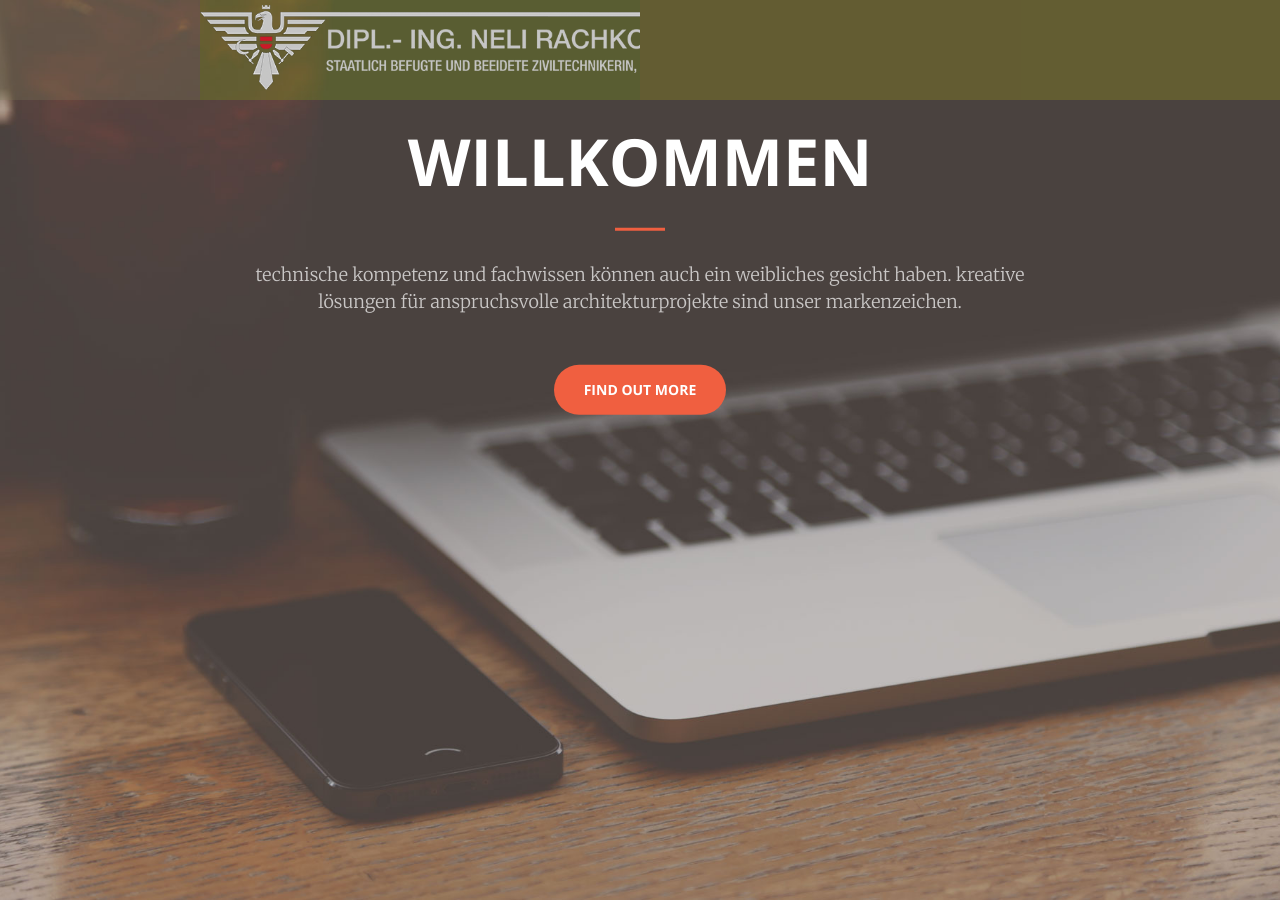
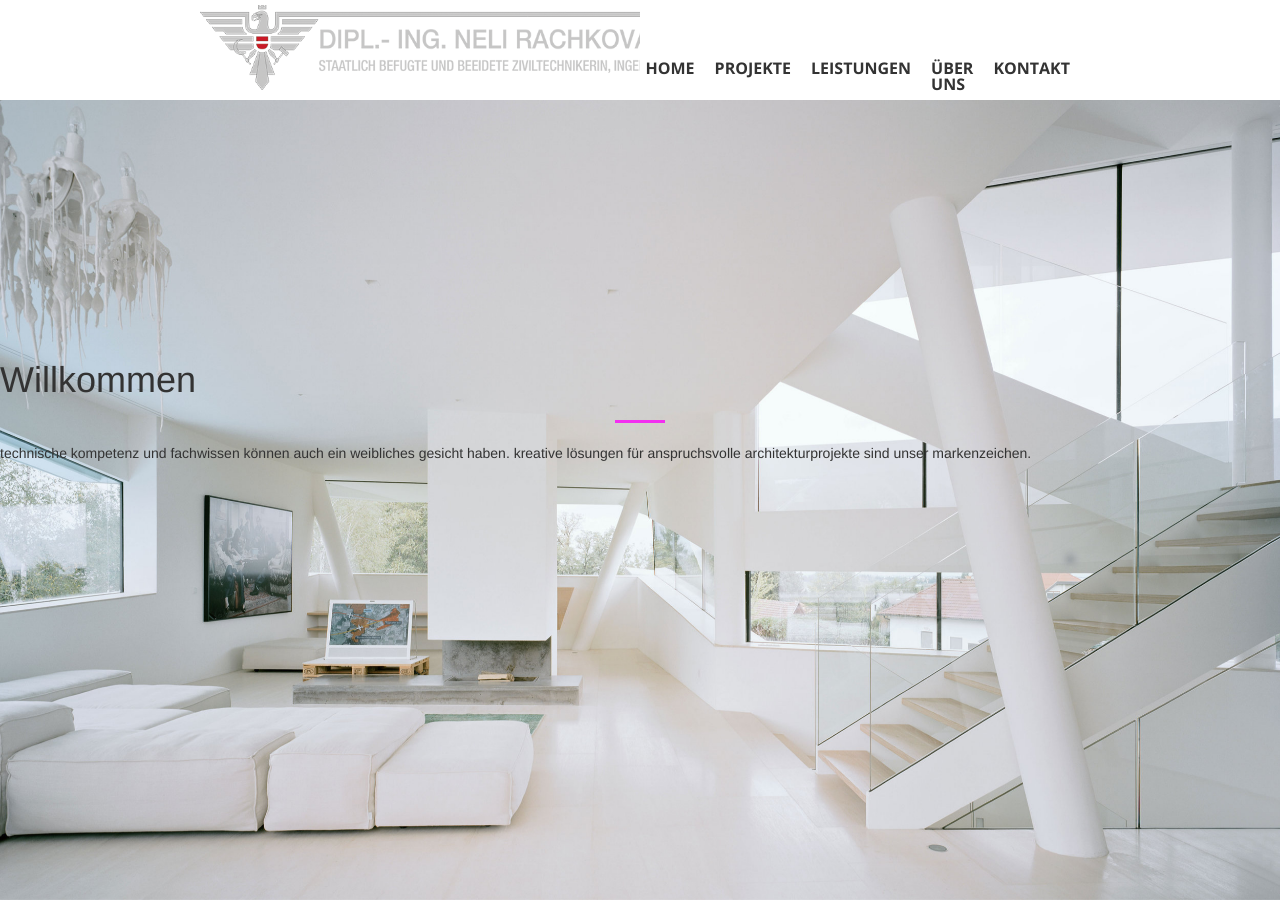
Before and after one commit to rachkova/homepage, a Jekyll site: the page built from index.html, in a window 1280 px wide and 900 px high. Built offline with Jekyll 4.4.1, drawn with Linux system fonts in a browser that asks for light colours; some of the changed text lies outside the part shown.

Commit message:
continue

```diff
--- a/_includes/head.html
+++ b/_includes/head.html
@@ -42,14 +42,16 @@ Kreative Lösungen für anspruchsvolle Architekturprojekte sind unser Markenzeic
     <!-- Custom Fonts -->
     <link href='https://fonts.googleapis.com/css?family=Open+Sans:300italic,400italic,600italic,700italic,800italic,400,300,600,700,800' rel='stylesheet' type='text/css'>
     <link href='https://fonts.googleapis.com/css?family=Merriweather:400,300,300italic,400italic,700,700italic,900,900italic' rel='stylesheet' type='text/css'>
-    <link rel="stylesheet" href="font-awesome/css/font-awesome.min.css" type="text/css">
+    <!-- <link rel="stylesheet" href="font-awesome/css/font-awesome.min.css" type="text/css"> -->
 
     <!-- Plugin CSS -->
     <link rel="stylesheet" href="css/animate.min.css" type="text/css">
 
     <!-- Custom CSS -->
-    <link rel="stylesheet" href="css/main.css" type="text/css">
+    <!-- <link rel="stylesheet" href="css/main.css" type="text/css"> -->
+    <link rel="stylesheet" href="css/rachkova-main.css" type="text/css">
     <link rel="stylesheet" href="css/rachkova-navigation.css" type="text/css">
+    <link rel="stylesheet" href="css/rachkova-header.css" type="text/css">
 
     <!-- HTML5 Shim and Respond.js IE8 support of HTML5 elements and media queries -->
     <!-- WARNING: Respond.js doesn't work if you view the page via file:// -->
--- a/_includes/header.html
+++ b/_includes/header.html
@@ -1,11 +1,15 @@
 <header>
-    <div class="header-content">
-        <div class="header-content-inner">
+
+    <div class="header-content-rachkova">
+
+
             <h1>Willkommen</h1>
+
             <hr>
+
             <p>technische kompetenz und fachwissen können auch ein weibliches gesicht haben.
 kreative lösungen für anspruchsvolle architekturprojekte sind unser markenzeichen.</p>
-            <a href="#about" class="btn btn-primary btn-xl page-scroll">Find Out More</a>
-        </div>
+
+
     </div>
 </header>
--- a/_includes/nav.html
+++ b/_includes/nav.html
@@ -6,7 +6,15 @@
     <img src="../img/rachkova-logo.png">
   </div>
 
-  <div class="nav-menu"></div>
+  <div class="nav-menu">
+    <div class="nav-element">Home</div>
+    <div class="nav-element">Projekte</div>
+    <div class="nav-element">Leistungen</div>
+    <div class="nav-element">Über Uns</div>
+    <div class="nav-element">Kontakt</div>
+
+
+  </div>
 
   <div class="nav-right-spacer"></div>
 </div>
--- a/_includes/scripts.html
+++ b/_includes/scripts.html
@@ -5,12 +5,12 @@
 <script src="js/bootstrap.min.js"></script>
 
 <!-- Plugin JavaScript -->
-<script src="js/jquery.easing.min.js"></script>
-<script src="js/jquery.fittext.js"></script>
-<script src="js/wow.min.js"></script>
+<!-- <script src="js/jquery.easing.min.js"></script> -->
+<!-- <script src="js/jquery.fittext.js"></script> -->
+<!-- <script src="js/wow.min.js"></script> -->
 
 <!-- Custom Theme JavaScript -->
-<script src="js/creative.js"></script>
+<!-- <script src="js/creative.js"></script> -->
 <!-- Rachkova Scripts -->
 <script src="js/rachkova.js"></script>
 <script src="js/viewport.js"></script>
--- a/_layouts/front.html
+++ b/_layouts/front.html
@@ -7,12 +7,13 @@
 
   {% include nav.html %}
   {% include header.html %}
-  {% include call-to-action.html %}
+  {% comment %}
+    <!--
 
 
-  {% comment %}
 
-    <!--
+
+      {% include call-to-action.html %}
       {% include services.html %}
       {% include portfolio.html %}
       {% include aside.html %}
--- /dev/null
+++ b/css/rachkova-header.scss
@@ -0,0 +1,39 @@
+---
+---
+
+header {
+
+    position: relative;
+
+    background-size: cover;
+    background-position: center;
+    background-image: url("../img/header.jpg");
+
+    background-repeat: no-repeat;
+    background-attachment: fixed;
+
+}
+
+.header-content-rachkova {
+
+    padding-top:360px;
+
+}
+
+hr {
+
+  border-color: #F22FF0;
+  border-width: 3px;
+  max-width: 50px;
+
+  margin-top: 20px;
+  margin-bottom: 20px;
+
+
+  text-align: center;
+
+  -webkit-box-sizing: content-box;
+  -moz-box-sizing: content-box;
+  box-sizing: content-box;
+
+}
--- /dev/null
+++ b/css/rachkova-main.scss
@@ -0,0 +1,15 @@
+---
+---
+
+html, body, header {
+
+
+    height: 100%;
+    width: 100%;
+
+  }
+
+h1 {
+  padding:0px !important;
+  margin:0px !important;
+}
--- a/css/rachkova-navigation.scss
+++ b/css/rachkova-navigation.scss
@@ -4,7 +4,8 @@
 
 .rachkova-nav-container {
 
-    background-color: rgba(200,200,0,0.2);
+    background-color: white;
+    // background-color: rgba(200,200,0,0.2);
     width: 100%;
     min-width: 100%;
 
@@ -23,7 +24,7 @@
 }
 
 .nav-left-spacer {
-    background-color: rgba(0, 0, 255, 0.1);
+    // background-color: rgba(0, 0, 255, 0.1);
 
     width: 15.625%;
     height: 100%;
@@ -32,7 +33,7 @@
 }
 
 .nav-logo-container {
-  background-color: rgba(0, 100, 50, 0.1);
+  // background-color: rgba(0, 100, 50, 0.1);
 
   width: 34.375%;
   height: 100%;
@@ -40,8 +41,42 @@
   overflow: hidden;
 
   & img {
+    max-width: 660px;
     padding-top: 5px;
     height: 90px;
+    &:hover {
+      cursor: pointer;
+    }
   }
 
+
 }
+
+.nav-menu {
+
+  // background-color: rgba(120, 0, 255, 0.3);
+  width: 34.375%;
+  height: 100%;
+  min-height: 100%;
+  overflow: hidden;
+
+  display: flex;
+  flex-direction: row;
+
+  justify-content: flex-end;
+
+}
+
+.nav-element {
+  font-family: 'Open Sans', 'Helvetica Neue', Arial, sans-serif;
+  line-height: 16px;
+  font-size: 16px !important;
+  text-transform: uppercase;
+  font-weight: 700;
+
+  padding: 60px 10px 20px 10px;
+
+  &:hover {
+    cursor: pointer;
+  }
+}
```
Also changed, not shown: img/frontPageImage_01.jpg (deleted), img/header.jpg, img/old_header.jpg (added), 9 other files.
